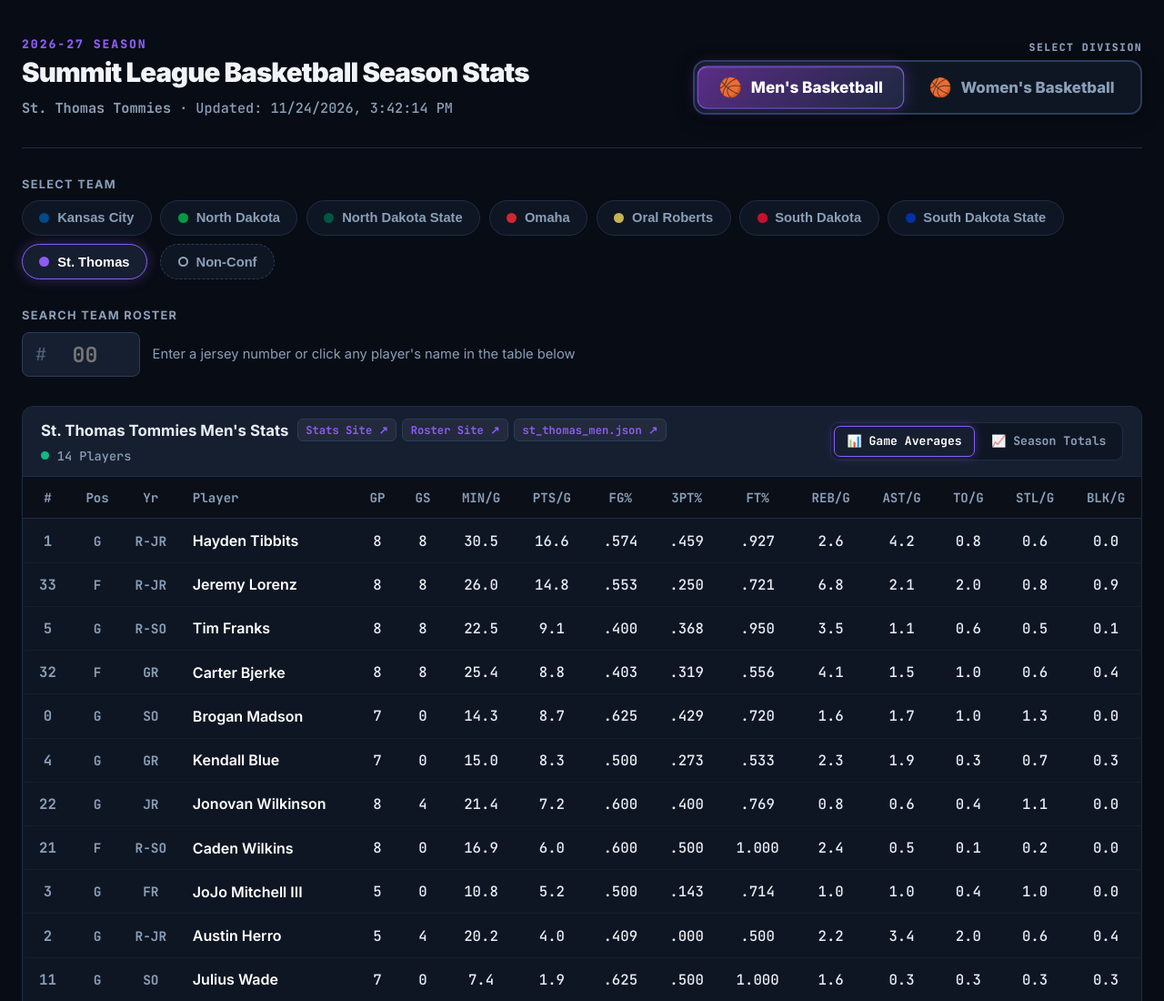
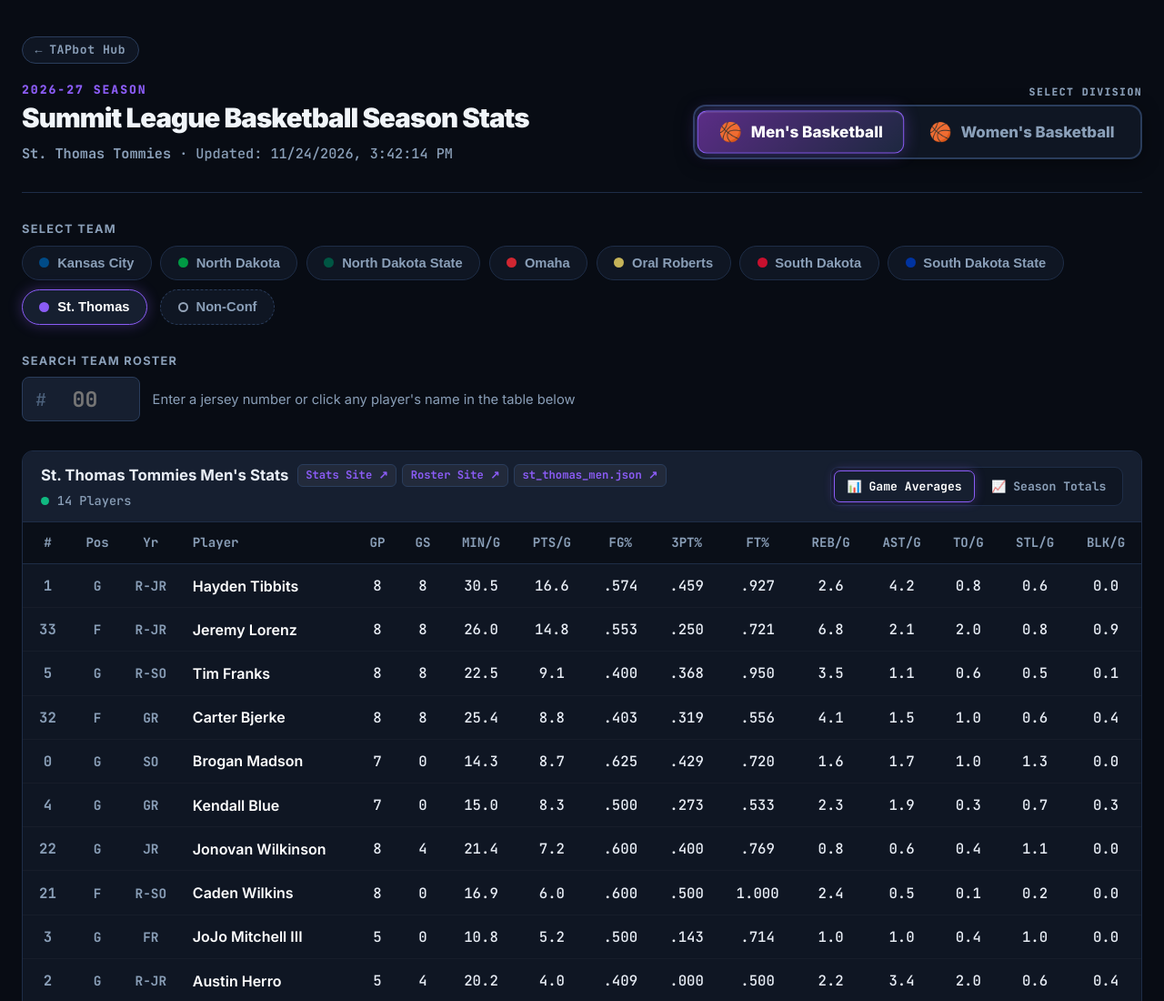
Before and after one commit to TAPbot-Xpression/TAPbot, a plain HTML site: page docs/basketball/index.html in a window 1280 px wide. Shown: the top 1100 px of the page at 91% size. Drawn offline with Linux system fonts and the light colour scheme.

Commit message:
Update index.html

```diff
--- a/docs/basketball/index.html
+++ b/docs/basketball/index.html
@@ -959,6 +959,36 @@
 <body data-theme="st_thomas">
 
 <div class="container">
+
+  <!-- TAPbot: back to Hub Site -->
+<style>
+  .tap-back {
+    display: inline-flex; align-items: center; gap: .45rem;
+    margin: 0 0 1.25rem;
+    padding: .45rem .85rem;
+    background: var(--surface, #12141c);
+    border: 1px solid var(--border-light, var(--border, #262a3a));
+    border-radius: 999px;
+    color: var(--text-muted, #8d93a8);
+    font: 700 .82rem/1 'JetBrains Mono', 'IBM Plex Mono', ui-monospace, monospace;
+    letter-spacing: .04em;
+    text-decoration: none;
+    transition: color .15s, border-color .15s, box-shadow .15s;
+  }
+  .tap-back:hover,
+  .tap-back:focus-visible {
+    color: var(--text, #eceef5);
+    border-color: var(--team-accent, #7b3fd1);
+    box-shadow: 0 0 10px var(--team-glow, rgba(123, 63, 209, .35));
+  }
+  .tap-back:focus-visible { outline: 2px solid var(--team-accent, #7b3fd1); outline-offset: 3px; }
+  .tap-back-arrow { transition: transform .15s; }
+  .tap-back:hover .tap-back-arrow { transform: translateX(-3px); }
+</style>
+
+<a class="tap-back" href="../index.html" aria-label="Back to TAPbot Hub Site">
+  <span class="tap-back-arrow" aria-hidden="true">←</span> TAPbot Hub
+</a>
 
   <!-- Header -->
   <header>
```
